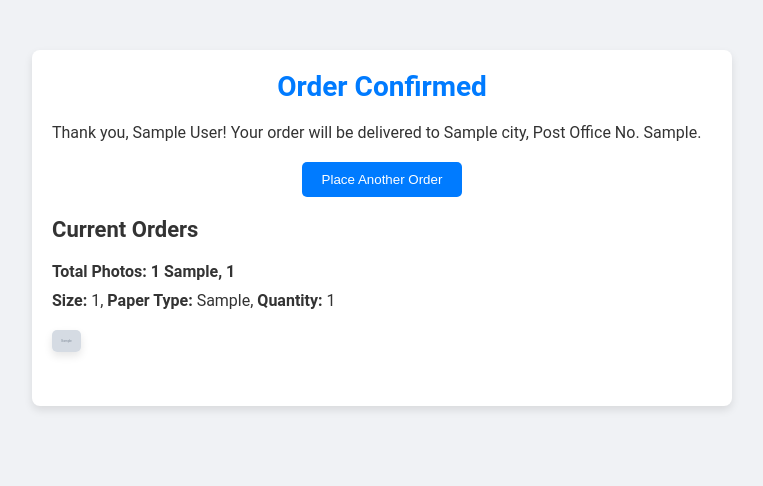
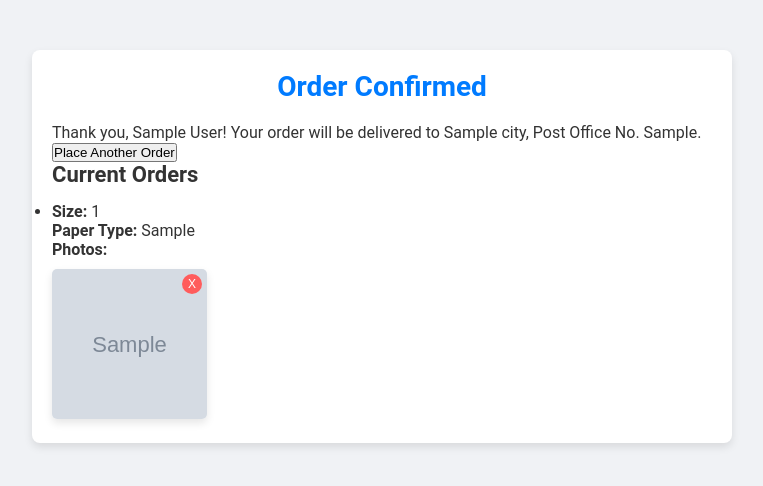
Before and after one commit to seobohdanov/moments, a Flask app: template templates/confirmation.html in a window 1280 px wide. Shown: the top 486 px of the page, without its empty margins (258-1021 px from the left). Run offline with Flask 2, Linux system fonts and the light colour scheme; the template is opened without the code that fills it: most values are stand-ins (such as "Sample title", 1, 10 or a date in 2020); grey boxes marked "Sample" are stand-in pictures.

Commit message:
Перенес стили из confirmation.html в styles.css и увеличил размер фото-превью

```diff
--- a/static/styles.css
+++ b/static/styles.css
@@ -156,7 +156,7 @@ h3 {
 
 .photo-preview {
     width: 100%;
-    height: auto;
+    height: 150px; /* Увеличил высоту фото-превью */
     border-radius: 5px;
     box-shadow: 0 4px 8px rgba(0, 0, 0, 0.1);
 }
@@ -261,3 +261,9 @@ input[type="file"] {
         width: calc(25% - 10px); /* Four photos per row on large screens */
     }
 }
+
+/* Confirmation Page Specific */
+.total-photos {
+    margin-top: 20px;
+    font-weight: bold;
+}
--- a/templates/confirmation.html
+++ b/templates/confirmation.html
@@ -4,79 +4,6 @@
     <meta charset="UTF-8">
     <title>Order Confirmed</title>
     <link rel="stylesheet" href="{{ url_for('static', filename='styles.css') }}">
-    <style>
-        .photo-preview {
-            width: 100%;
-            height: auto;
-            border-radius: 5px;
-            box-shadow: 0 4px 8px rgba(0, 0, 0, 0.1);
-        }
-        .photo-container {
-            position: relative;
-            width: calc(25% - 10px); /* Four photos per row */
-            margin-bottom: 10px;
-        }
-        .photo-list {
-            list-style-type: none;
-            padding: 0;
-            display: flex;
-            flex-wrap: wrap;
-            gap: 10px;
-        }
-        .photo-item {
-            list-style: none;
-            width: calc(25% - 10px); /* Four photos per row */
-        }
-        @media (max-width: 768px) {
-            .photo-item {
-                width: calc(50% - 10px); /* Two photos per row on small screens */
-            }
-        }
-        .form-group {
-            margin-bottom: 15px;
-        }
-        .form-control {
-            width: 100%;
-            padding: 10px;
-            box-sizing: border-box;
-            margin-top: 5px;
-        }
-        .container {
-            max-width: 700px;
-            margin: 50px auto;
-            padding: 20px;
-            background-color: #fff;
-            border-radius: 8px;
-            box-shadow: 0 4px 8px rgba(0, 0, 0, 0.1);
-        }
-        .order-list {
-            list-style-type: none;
-            padding: 0;
-        }
-        .order-list li {
-            border-bottom: 1px solid #ddd;
-            padding: 10px 0;
-        }
-        .order-list li:last-child {
-            border-bottom: none;
-        }
-        .total-photos {
-            margin-top: 20px;
-            font-weight: bold;
-        }
-        .btn-another-order {
-            display: block;
-            margin: 20px auto; /* Center the button */
-            background-color: #007bff;
-            color: white;
-            padding: 10px 20px;
-            text-align: center;
-            border: none;
-            border-radius: 5px;
-            cursor: pointer;
-            text-decoration: none;
-        }
-    </style>
 </head>
 <body>
     <div class="container">
@@ -84,16 +11,18 @@
         <p>Thank you, {{ user_info.first_name }} {{ user_info.last_name }}! Your order will be delivered to {{ user_info.city }}, Post Office No. {{ user_info.post_office }}.</p>
         <button class="btn-another-order" id="btn-another-order">Place Another Order</button>
         <h2>Current Orders</h2>
-        <p class="total-photos"><strong>Total Photos:</strong> {% for order in orders %}{{ order.size }} {{ order.paper_type }}, {{ order.photos|length }}{% if not loop.last %}; {% endif %}{% endfor %}</p>
         <ul class="order-list">
             {% for order_index, order in enumerate(orders) %}
             <li id="order-{{ order_index }}">
-                <p><strong>Size:</strong> {{ order.size }}, <strong>Paper Type:</strong> {{ order.paper_type }}, <strong>Quantity:</strong> {{ order.photos|length }}</p>
+                <p><strong>Size:</strong> {{ order.size }}</p>
+                <p><strong>Paper Type:</strong> {{ order.paper_type }}</p>
+                <p><strong>Photos:</strong></p>
                 <ul class="photo-list">
                     {% for photo_index, photo in enumerate(order.photos) %}
                     <li class="photo-item" data-photo-index="{{ photo_index }}">
                         <div class="photo-container">
                             <img src="{{ url_for('uploaded_file', filename=photo) }}" alt="{{ photo }}" class="photo-preview">
+                            <button class="remove-photo" data-order-index="{{ order_index }}" data-photo-index="{{ photo_index }}">X</button>
                         </div>
                     </li>
                     {% endfor %}
@@ -122,5 +51,5 @@
             });
         });
     </script>
-</body>
+</body
 </html>
```
